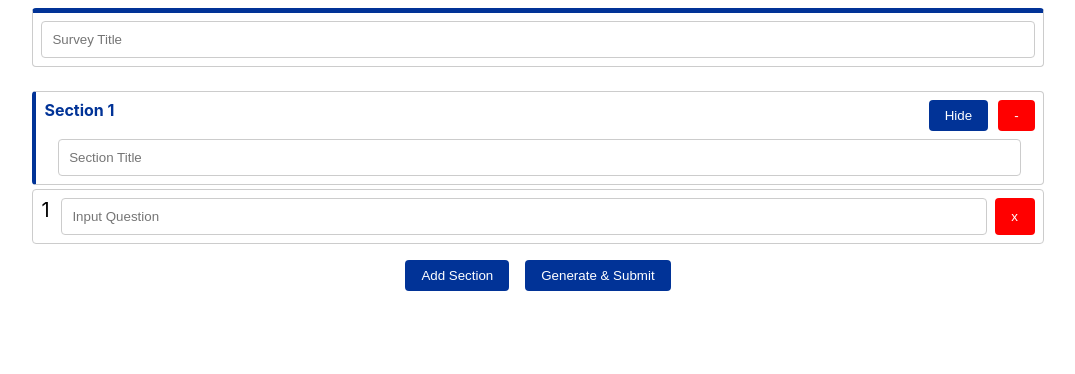
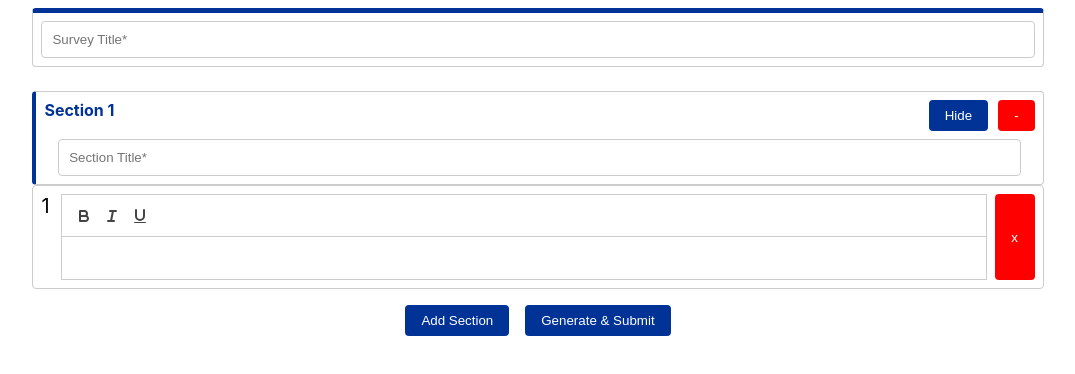
Before and after one commit to asarisoft/DynamicFormLikeGoogleForm, a React (Create React App) app: page / in a window 1280 px wide. Shown: the top 374 px of the page, without its empty margins (102-1177 px from the left). Built offline with nearby package versions, Linux system fonts and the light colour scheme.

Commit message:
add ckeditor and handle required fields

```diff
--- a/package.json
+++ b/package.json
@@ -16,6 +16,7 @@
     "react": "16.12.0",
     "react-beautiful-dnd": "^13.1.1",
     "react-dom": "16.8.6",
+    "react-quill": "^2.0.0",
     "react-scripts": "5.0.1",
     "styled-components": "^6.0.8",
     "sweetalert2": "^11.7.32",
--- a/src/components/form/global.css
+++ b/src/components/form/global.css
@@ -12,3 +12,6 @@ body {
     padding: 8px 16px !important;
     font-size: 14px !important;
 }
+.ql-editor {
+    background-color: white; /* Atur latar belakang menjadi putih */
+  }
--- a/src/components/form/header.js
+++ b/src/components/form/header.js
@@ -34,7 +34,7 @@ class HeaderForm extends Component {
         <Input
           type="text"
           value={this.state.title || this.props.title}
-          placeholder='Survey Title'
+          placeholder='Survey Title*'
           onChange={this.handleTitleChange}
         />
         {/* <TextArea
--- a/src/components/form/index.js
+++ b/src/components/form/index.js
@@ -190,12 +190,20 @@ class Form extends Component {
   populateData = () => {
     const { sections } = this.state;
     const updatedSections = [...sections];
-    const result = []
+    const result = [];
+    const surveyTitle = this.headerRef.state.title || this.state.title
+    let isFormValid = surveyTitle ? true : false;
 
     updatedSections.forEach((section, sectionIndex) => {
       let questionNumber = 1;
+      if (!section.section_title) {
+        isFormValid = false;
+      }
       section.questions.forEach((question, questionIndex) => {
         const fieldData = this.fieldRefs[sectionIndex][questionIndex].state;
+        if (!fieldData.title) {
+          isFormValid = false;
+        }
         updatedSections[sectionIndex].questions[questionIndex] = fieldData;
         const dataQuestion = this.buildFormQuestionFromState(
           fieldData,
@@ -207,6 +215,7 @@ class Form extends Component {
         result.push(dataQuestion)
       });
     });
+    if (isFormValid) {
       // update local state
       this.setState({ sections: updatedSections, title: this.headerRef.state.title });
       // send to iframe
@@ -219,6 +228,14 @@ class Form extends Component {
       return {
         title: this.headerRef.state.title || this.state.title,
         jsonForm: result
+      }
+    } else {
+      Swal.fire({
+        // icon: 'error',
+        title: '',
+        text: 'Please fill all required fields',
+      });
+      return null; // Atau kembalikan null jika ada kesalahan validasi
     }
   }
 
--- a/src/components/form/question/index.js
+++ b/src/components/form/question/index.js
@@ -4,6 +4,16 @@ import Scale from './scale';
 import Paragraph from './paragraph';
 import { FieldsContainer } from './indexElement';
 import { Input, StyledButton } from '../../general';
+import ReactQuill from 'react-quill'; // Import Quill React Component
+import 'react-quill/dist/quill.snow.css'; // Import styles
+
+
+const modules = {
+  toolbar: [
+    ['bold', 'italic', 'underline'],
+  ]
+};
+
 
 
 class Question extends Component {
@@ -22,10 +32,11 @@ class Question extends Component {
 
   componentDidMount() {
     const question = this.props.question;
-    // untuk default data bukan di kirim ke component
     let required = true
     if (question.required !== undefined)
       required = question.required
+    else
+      required = false
     this.setState({
       _id: question._id || `${Date.now()}`,
       type: question.type || 'choice',
@@ -126,15 +137,23 @@ class Question extends Component {
               value={this.state._id}
             />
             <div onClick={this.props.onClick}>
-              <Input
+              {/* <Input
                 type="text"
                 name="title"
-                placeholder='Input Question'
+                placeholder='Input Question*'
                 value={this.state.title}
+                required={true}
                 onChange={this.handleInput}
+              /> */}
+              <ReactQuill
+                theme="snow"
+                value={this.state.title}
+                onChange={(v)=>this.setState({ title: v })}
+                modules={modules}
               />
             </div>
             <StyledButton
+              className='delete-button'
               onClick={() => onRemoveQuestion(questionIndex)}>x</StyledButton>
           </div>
 
--- a/src/components/form/question/indexElement.js
+++ b/src/components/form/question/indexElement.js
@@ -6,34 +6,22 @@ export const FieldsContainer = styled.div`
     display: grid;
     grid-template-columns: 20px 1fr;
     border-radius: 4px;
-    margin: 4px 0 16px;
+    margin: 0 0 16px;
     border: 1px solid #ccc;
     padding: 8px;
     position: relative;
     &.active {
-        background-color: ${colors.blue1}
+        border-bottom-width: 4px;
+        border-bottom-color: ${colors.blue4}
     }
     div {
         .question {
             display: grid;
             grid-template-columns: 1fr 40px;
             column-gap: 8px;
-            div {
-                display: flex;
-                justify-content: flex-start;
-                align-items: center;
-                span {
-                    width: 40px;
-                    display: block;
-                    text-align: center;
-                    font-weight: bold;
-                }
-                input {
-                    flex: 1
-                }
-            }
-            button {
-                background-color: red;
+            bacgkround-color: white;
+            .delete-button {
+                background-color: ${colors.red}
             }
         }
         .body {
--- a/src/components/form/question/option.js
+++ b/src/components/form/question/option.js
@@ -117,6 +117,7 @@ class Options extends Component {
             <input
               type="checkbox"
               name="other_options"
+              required={true}
               checked={this.state.other_options}
               onChange={this.handleOtherOptionsChange}
             />
--- a/src/components/form/section.js
+++ b/src/components/form/section.js
@@ -25,7 +25,7 @@ const SectionForm = ({ section, label, onAddField, onToggleQustion, onDeleteSect
       </div>
       <Input
         name="title"
-        placeholder='Section Title'
+        placeholder='Section Title*'
         value={title}
         onChange={onUpdateTitle}
       />
```
Also changed, not shown: 1 other file (tests, documents, lock files or other folders). Lines whose indentation alone changed are shown as unchanged.
